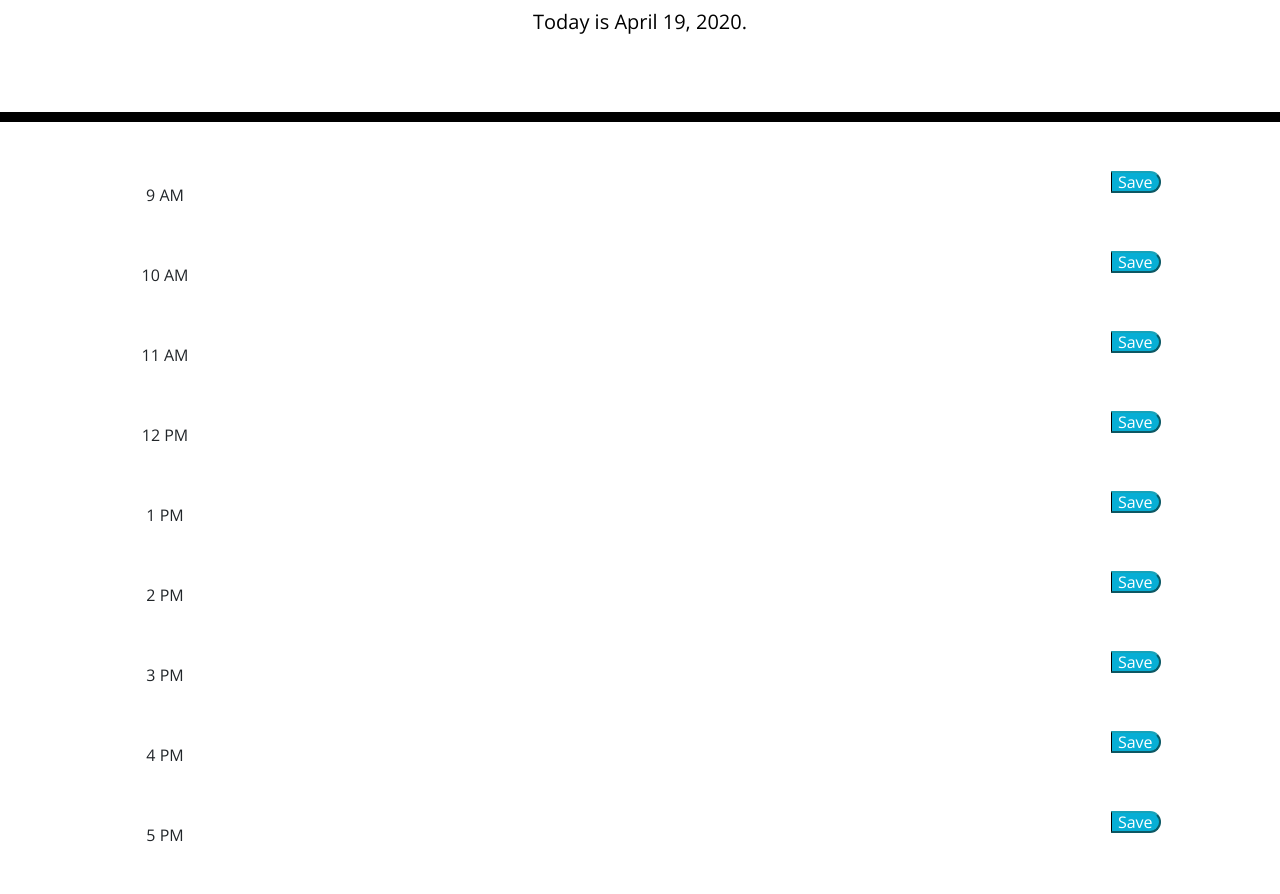
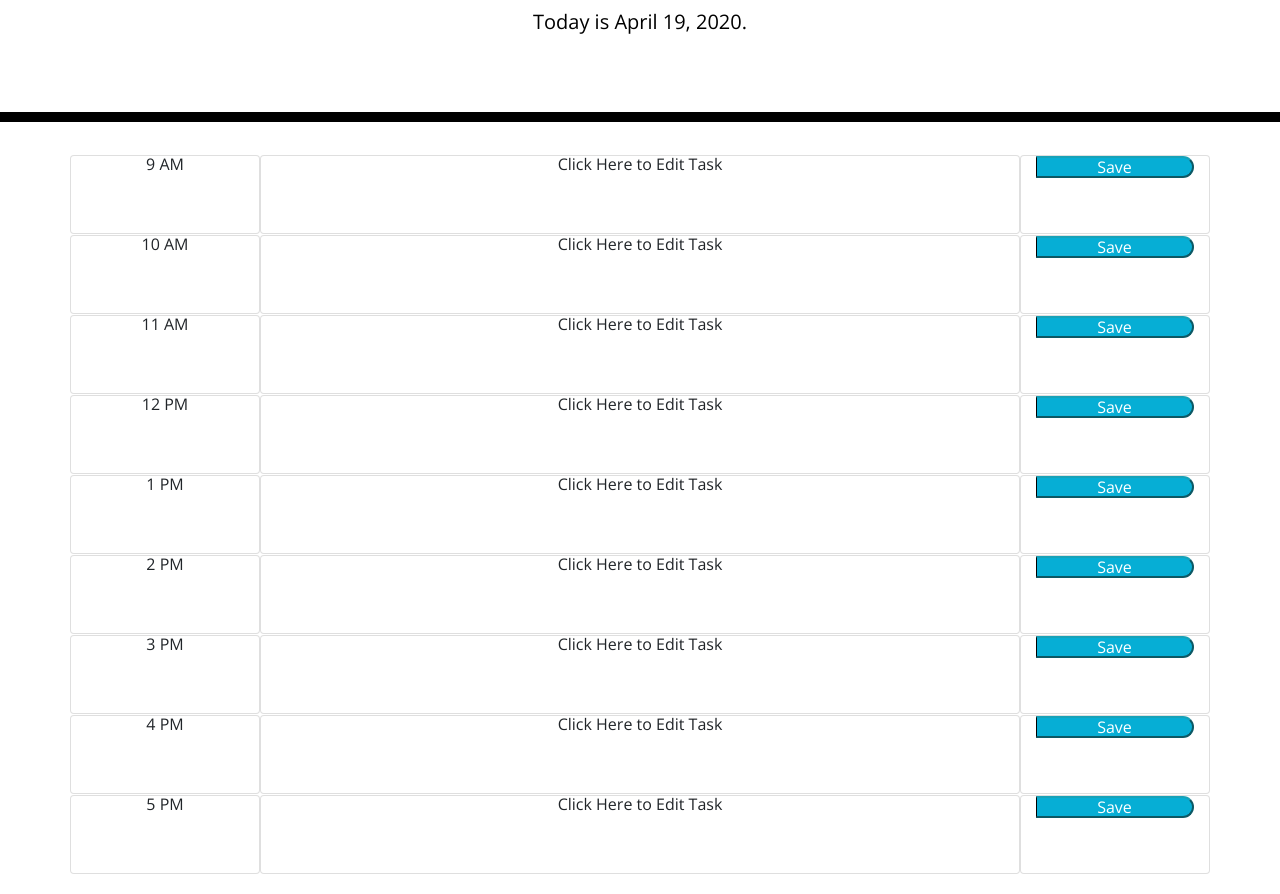
Before and after one commit to Silvam2017/Single-Day-Schedule-Maker, a plain HTML site: page Develop/index.html in a window 1280 px wide. Shown: the part 182-1076 px from the top of the page. Drawn offline with nearby package versions, Linux system fonts and the light colour scheme.

Commit message:
added edit functionality to task boxes

```diff
--- a/Develop/index.html
+++ b/Develop/index.html
@@ -20,6 +20,7 @@
     />
     <link rel="stylesheet" href="style.css" />
     <script src="https://cdnjs.cloudflare.com/ajax/libs/moment.js/2.24.0/moment.min.js"></script>
+    <script src="https://code.jquery.com/jquery-3.4.1.min.js"></script>
     <script type="text/javascript">
       var date = (moment().format('LL'));
     </script>
@@ -35,105 +36,104 @@
     <div class="container">
       <!-- Timeblocks go here -->
       <div class="row time-block">
-        <div class="col-sm-2">
+        <div class="col-sm-2 card">
           <p>9 AM</p>
         </div>
-        <div class="col-sm-8">
-          <p class="description text-area"></p>
+        <div class="col-sm-8 card text-area">
+          <p class="description" id="text-area">Click Here to Edit Task</p>
         </div>
-        <div class="col-sm-2">
+        <div class="col-sm-2 card">
           <button type="button" class="saveBtn btn-info" id="save">Save</button>
         </div>
       </div>
       <div class="row time-block">
-        <div class="col-sm-2">
+        <div class="col-sm-2 card">
           <p>10 AM</p>
         </div>
-        <div class="col-sm-8">
-          <p class="description text-area"></p>
+        <div class="col-sm-8 card text-area">
+          <p class="description" id="text-area">Click Here to Edit Task</p>
         </div>
-        <div class="col-sm-2">
+        <div class="col-sm-2 card">
           <button type="button" class="saveBtn btn-info" id="save">Save</button>
         </div>
       </div>
       <div class="row time-block">
-        <div class="col-sm-2">
+        <div class="col-sm-2 card">
           <p>11 AM</p>
         </div>
-        <div class="col-sm-8">
-          <p class="description text-area"></p>
+        <div class="col-sm-8 card text-area">
+          <p class="description" id="text-area">Click Here to Edit Task</p>
         </div>
-        <div class="col-sm-2">
+        <div class="col-sm-2 card">
           <button type="button" class="saveBtn btn-info" id="save">Save</button>
         </div>
       </div>
       <div class="row time-block">
-        <div class="col-sm-2">
+        <div class="col-sm-2 card">
           <p>12 PM</p>
         </div>
-        <div class="col-sm-8">
-          <p class="description text-area"></p>
+        <div class="col-sm-8 card text-area">
+          <p class="description" id="text-area">Click Here to Edit Task</p>
         </div>
-        <div class="col-sm-2">
+        <div class="col-sm-2 card">
           <button type="button" class="saveBtn btn-info" id="save">Save</button>
         </div>
       </div>
       <div class="row time-block">
-        <div class="col-sm-2">
+        <div class="col-sm-2 card">
           <p>1 PM</p>
         </div>
-        <div class="col-sm-8">
-          <p class="description text-area"></p>
+        <div class="col-sm-8 card text-area">
+          <p class="description" id="text-area">Click Here to Edit Task</p>
         </div>
-        <div class="col-sm-2">
+        <div class="col-sm-2 card">
           <button type="button" class="saveBtn btn-info" id="save">Save</button>
         </div>
       </div>
       <div class="row time-block">
-        <div class="col-sm-2">
+        <div class="col-sm-2 card">
           <p>2 PM</p>
         </div>
-        <div class="col-sm-8">
-          <p class="description text-area"></p>
+        <div class="col-sm-8 card text-area">
+          <p class="description" id="text-area">Click Here to Edit Task</p>
         </div>
-        <div class="col-sm-2">
+        <div class="col-sm-2 card">
           <button type="button" class="saveBtn btn-info" id="save">Save</button>
         </div>
       </div>
       <div class="row time-block">
-        <div class="col-sm-2">
+        <div class="col-sm-2 card">
           <p>3 PM</p>
         </div>
-        <div class="col-sm-8">
-          <p class="description text-area"></p>
+        <div class="col-sm-8 card text-area">
+          <p class="description" id="text-area">Click Here to Edit Task</p>
         </div>
-        <div class="col-sm-2">
+        <div class="col-sm-2 card">
           <button type="button" class="saveBtn btn-info" id="save">Save</button>
         </div>
       </div>
       <div class="row time-block">
-        <div class="col-sm-2">
+        <div class="col-sm-2 card">
           <p>4 PM</p>
         </div>
-        <div class="col-sm-8">
-          <p class="description text-area"></p>
+        <div class="col-sm-8 card text-area">
+          <p class="description" id="text-area">Click Here to Edit Task</p>
         </div>
-        <div class="col-sm-2">
+        <div class="col-sm-2 card">
           <button type="button" class="saveBtn btn-info" id="save">Save</button>
         </div>
       </div>
       <div class="row time-block">
-        <div class="col-sm-2 text-area">
+        <div class="col-sm-2 card">
           <p>5 PM</p>
         </div>
-        <div class="col-sm-8">
-          <p class="description text-area"></p>
+        <div class="col-sm-8 card text-area">
+          <p class="description" id="text-area">Click Here to Edit Task</p>
         </div>
-        <div class="col-sm-2">
+        <div class="col-sm-2 card">
           <button type="button" class="saveBtn btn-info" id="save">Save</button>
         </div>
       </div>
-
-    <script src="https://code.jquery.com/jquery-3.4.1.min.js"></script>
+      <script src="script.js"></script>
   </body>
 </html>
--- /dev/null
+++ b/Develop/script.js
@@ -0,0 +1,38 @@
+var tasks = {};
+
+var loadSchedule = function() {
+    tasks = JSON.parse(localStorage.getItem("tasks"));
+};
+
+var saveSchedule = function() {
+    localStorage.setItem("tasks", JSON.stringify(tasks));
+};
+
+$('.text-area').on("click", "p", function() {
+    var text = $(this)
+    .text()
+    .trim();
+    var textInput = $("<textarea>")
+    .addClass("form-control")
+    .val(text);
+    $(this).replaceWith(textInput);
+    textInput.trigger("focus");
+});
+
+$('.text-area').on("blur", ".text-area", function() {
+    var text = $(this)
+    .val()
+    .trim();
+
+    var workP = $("<p>")
+    .addClass("m-1")
+    .text(text);
+
+    $(this).replaceWith(workP);
+});
+
+$("#save").on("click", function() {
+    saveSchedule();
+});
+
+loadSchedule();
```
